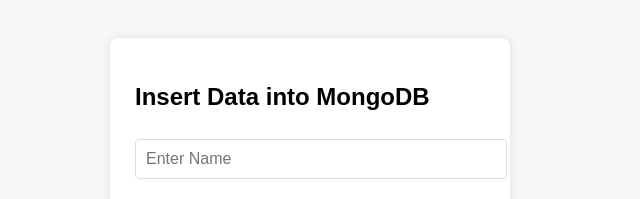
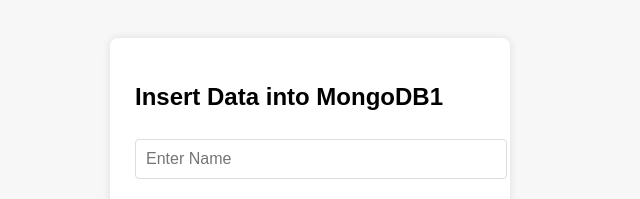
Before and after one commit to ramanchot/godaddytest1, a website: page index.html in a window 1280 px wide. Shown: the top 199 px of the page, 330-970 px from the left. Drawn offline with Linux system fonts and the light colour scheme.

Commit message:
Update index.html

```diff
--- a/index.html
+++ b/index.html
@@ -52,7 +52,7 @@
 <body>
 
   <div class="container">
-    <h2>Insert Data into MongoDB</h2>
+    <h2>Insert Data into MongoDB1</h2>
 
     <input id="name" placeholder="Enter Name" />
     <input id="age" placeholder="Enter Age" type="number" />
```
